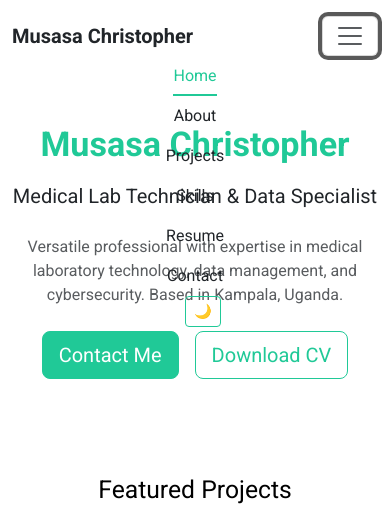
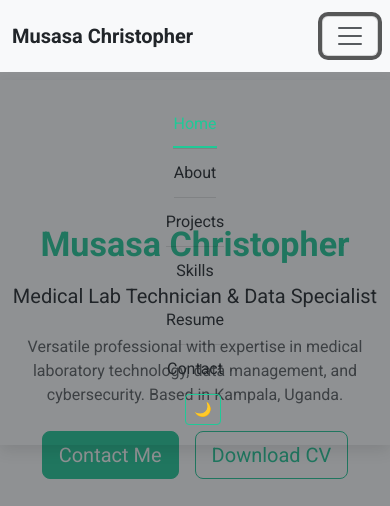
Before and after one commit to M26chris/Portfolio, a React (Vite) app: page / in a window 390 px wide. Both pictures are taken after a click on the button "Toggle navigation". Shown: the top 506 px of the page. Built offline with nearby package versions, Linux system fonts and the light colour scheme.

Commit message:
fix: improve mobile navbar smoothness and close behavior

```diff
--- a/src/components/Header.tsx
+++ b/src/components/Header.tsx
@@ -1,14 +1,15 @@
-// components/Header.tsx
+// Enhanced Header.tsx with backdrop
 import { Navbar, Nav, Container, Button } from 'react-bootstrap';
 import { useState, useEffect } from 'react';
-import { motion } from 'framer-motion';
+import { motion, AnimatePresence } from 'framer-motion';
 import { useTheme } from '../../context/ThemeContext';
-import { Link, useLocation } from 'react-router-dom'; // ADD THESE IMPORTS
+import { Link, useLocation } from 'react-router-dom';
 
 const Header: React.FC = () => {
   const [scrolled, setScrolled] = useState(false);
+  const [expanded, setExpanded] = useState(false);
   const { isDarkMode, toggleDarkMode } = useTheme();
-  const location = useLocation(); // ADD THIS
+  const location = useLocation();
 
   useEffect(() => {
     const handleScroll = () => {
@@ -20,7 +21,21 @@ const Header: React.FC = () => {
     return () => window.removeEventListener('scroll', handleScroll);
   }, []);
 
-  // Map routes to section IDs for active styling
+  // Close navbar on route change and prevent body scroll
+  useEffect(() => {
+    setExpanded(false);
+    document.body.style.overflow = 'unset';
+  }, [location]);
+
+  // Handle body scroll when navbar is open
+  useEffect(() => {
+    if (expanded) {
+      document.body.style.overflow = 'hidden';
+    } else {
+      document.body.style.overflow = 'unset';
+    }
+  }, [expanded]);
+
   const getActiveSection = () => {
     const path = location.pathname;
     if (path === '/') return 'home';
@@ -43,13 +58,15 @@ const Header: React.FC = () => {
     { path: '/contact', label: 'Contact', id: 'contact' }
   ];
 
+  const handleNavLinkClick = () => {
+    setExpanded(false);
+  };
+
   const navbarClass = scrolled
     ? `py-2 shadow-sm ${isDarkMode ? 'bg-dark' : 'bg-light'}`
-    : 'py-3 bg-transparent';
+    : `py-3 ${isDarkMode ? 'bg-dark' : 'bg-light'}`;
 
-  const textClass = scrolled
-    ? (isDarkMode ? 'text-light' : 'text-dark')
-    : (isDarkMode ? 'text-light' : 'text-dark');
+  const textClass = isDarkMode ? 'text-light' : 'text-dark';
 
   return (
     <motion.div
@@ -62,30 +79,37 @@ const Header: React.FC = () => {
         fixed="top"
         className={navbarClass}
         variant={isDarkMode ? 'dark' : 'light'}
+        expanded={expanded}
+        onToggle={setExpanded}
       >
         <Container>
           <Navbar.Brand
-            as={Link} // Use React Router Link
+            as={Link}
             to="/"
             className={`fw-bold ${textClass}`}
+            onClick={handleNavLinkClick}
           >
             Musasa Christopher
           </Navbar.Brand>
 
-          <Navbar.Toggle aria-controls="basic-navbar-nav" />
+          <Navbar.Toggle
+            aria-controls="basic-navbar-nav"
+            aria-label="Toggle navigation"
+          />
 
           <Navbar.Collapse id="basic-navbar-nav">
             <Nav className="ms-auto align-items-center">
               {navItems.map((item) => (
                 <Nav.Link
                   key={item.path}
-                  as={Link} // Use React Router Link
+                  as={Link}
                   to={item.path}
                   className={`mx-2 fw-medium position-relative ${
                     activeSection === item.id
                       ? 'text-primary-custom'
                       : textClass
                   }`}
+                  onClick={handleNavLinkClick}
                 >
                   {item.label}
                   {activeSection === item.id && (
@@ -99,7 +123,6 @@ const Header: React.FC = () => {
                 </Nav.Link>
               ))}
 
-              {/* Dark Mode Toggle */}
               <Button
                 variant="outline-primary-custom"
                 size="sm"
@@ -113,6 +136,22 @@ const Header: React.FC = () => {
           </Navbar.Collapse>
         </Container>
       </Navbar>
+
+      {/* Backdrop for mobile */}
+      <AnimatePresence>
+        {expanded && (
+          <motion.div
+            initial={{ opacity: 0 }}
+            animate={{ opacity: 1 }}
+            exit={{ opacity: 0 }}
+            className="d-lg-none position-fixed top-0 start-0 w-100 h-100 bg-dark bg-opacity-50"
+            style={{ zIndex: 999 }}
+            onClick={() => setExpanded(false)}
+          />
+        )}
+      </AnimatePresence>
+
+      <div style={{ height: '80px' }} />
     </motion.div>
   );
 };
--- a/src/index.css
+++ b/src/index.css
@@ -108,3 +108,61 @@ mark {
   padding: 0.2em 0.4em;
   border-radius: 0.25em;
 }
+
+
+/* Add to your index.css or create a new CSS file */
+
+/* Smooth transitions for navbar */
+.navbar-collapse {
+  transition: all 0.3s ease-in-out;
+}
+
+/* Mobile-specific navbar styles */
+@media (max-width: 991.98px) {
+  .navbar-collapse {
+    position: fixed;
+    top: 80px; /* Adjust based on your navbar height */
+    left: 0;
+    right: 0;
+    background-color: inherit;
+    padding: 20px;
+    box-shadow: 0 5px 15px rgba(0, 0, 0, 0.1);
+    z-index: 1000;
+    max-height: calc(100vh - 80px);
+    overflow-y: auto;
+  }
+
+  /* Ensure navbar doesn't obstruct content */
+  .navbar-nav {
+    text-align: center;
+  }
+
+  .navbar-nav .nav-link {
+    padding: 12px 0;
+    border-bottom: 1px solid rgba(0, 0, 0, 0.1);
+  }
+
+  .navbar-nav .nav-link:last-child {
+    border-bottom: none;
+  }
+
+  /* Dark mode support for mobile */
+  [data-bs-theme="dark"] .navbar-nav .nav-link {
+    border-bottom: 1px solid rgba(255, 255, 255, 0.1);
+  }
+}
+
+/* Prevent body scroll when navbar is open */
+body.navbar-open {
+  overflow: hidden;
+}
+
+/* Smooth scrolling for entire app */
+html {
+  scroll-behavior: smooth;
+}
+
+/* Ensure proper spacing for fixed navbar */
+main {
+  padding-top: 20px;
+}
```
